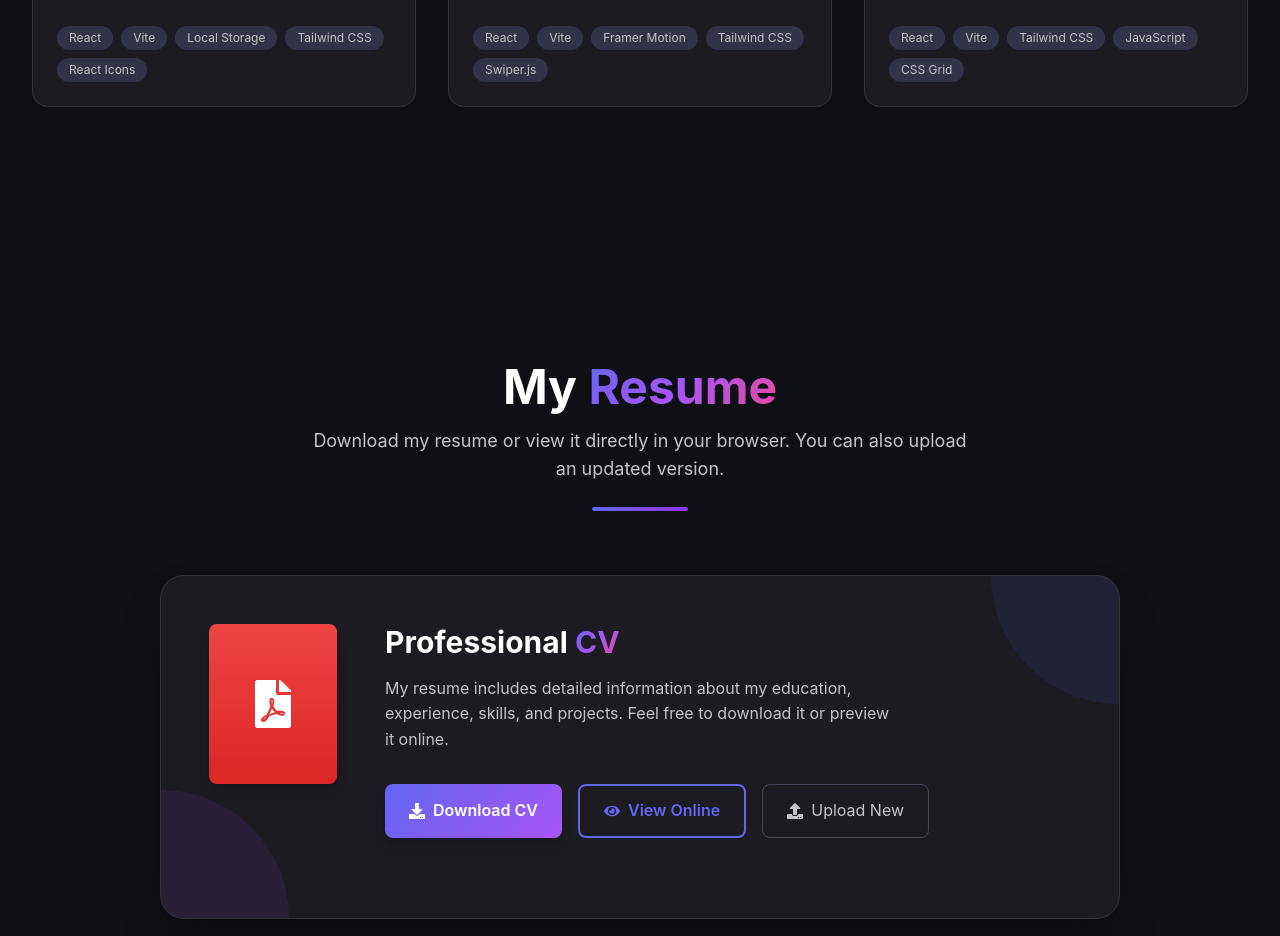
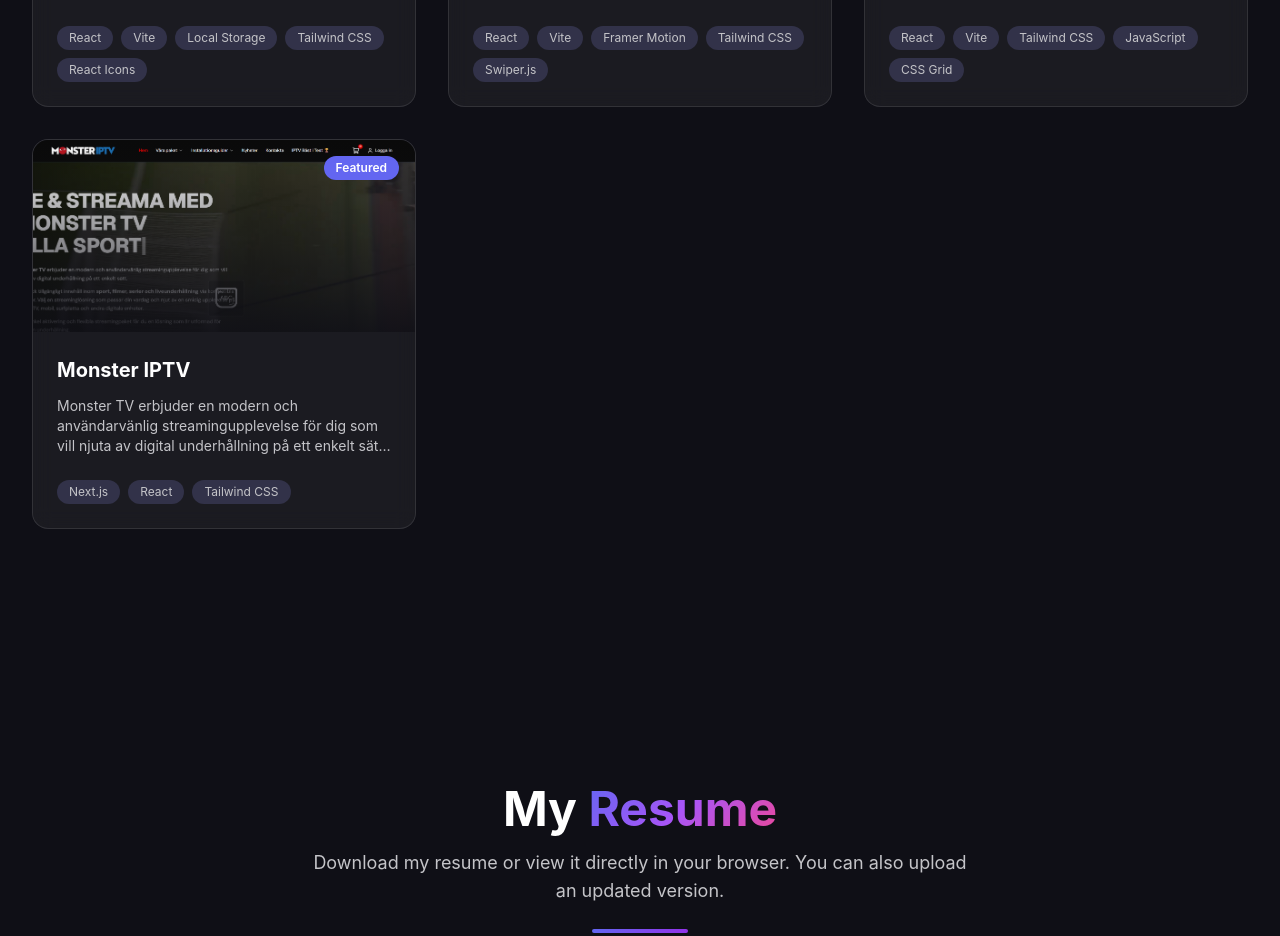
Before and after one commit to Muhammadkashifsaeed/kashif-saeed, a Next.js app: page / in a window 1280 px wide. Shown: the part 4500-5436 px from the top of the page. Built offline with nearby package versions, Linux system fonts and the light colour scheme; no server answers.

Commit message:
SEO optimization, added Monster IPTV and fixed robots tags

```diff
--- a/src/app/layout.jsx
+++ b/src/app/layout.jsx
@@ -1,7 +1,14 @@
 import './globals.css';
 
+const getBaseUrl = () => {
+  if (process.env.NEXT_PUBLIC_BASE_URL) return process.env.NEXT_PUBLIC_BASE_URL;
+  if (process.env.VERCEL_PROJECT_PRODUCTION_URL) return `https://${process.env.VERCEL_PROJECT_PRODUCTION_URL}`;
+  if (process.env.VERCEL_URL) return `https://${process.env.VERCEL_URL}`;
+  return 'http://localhost:3001';
+};
+
 export const metadata = {
-  metadataBase: new URL(process.env.NEXT_PUBLIC_BASE_URL || 'http://localhost:3001'),
+  metadataBase: new URL(getBaseUrl()),
   title: 'Kashif Saeed | Next.js Developer Portfolio',
   description: 'Portfolio of Kashif Saeed, a passionate Next.js Developer from Lahore, Pakistan, specializing in responsive and beautiful web experiences.',
   keywords: ['Kashif Saeed', 'Next.js Developer', 'Frontend Developer', 'React Developer', 'Web Developer', 'Portfolio', 'Pakistan'],
--- a/src/app/robots.js
+++ b/src/app/robots.js
@@ -1,5 +1,7 @@
 export default function robots() {
-  const baseUrl = process.env.NEXT_PUBLIC_BASE_URL || 'http://localhost:3001';
+  const baseUrl = process.env.NEXT_PUBLIC_BASE_URL
+    || (process.env.VERCEL_PROJECT_PRODUCTION_URL ? `https://${process.env.VERCEL_PROJECT_PRODUCTION_URL}` : null)
+    || (process.env.VERCEL_URL ? `https://${process.env.VERCEL_URL}` : 'http://localhost:3001');
 
   return {
     rules: {
--- a/src/app/sitemap.js
+++ b/src/app/sitemap.js
@@ -1,5 +1,7 @@
 export default function sitemap() {
-  const baseUrl = process.env.NEXT_PUBLIC_BASE_URL || 'http://localhost:3001';
+  const baseUrl = process.env.NEXT_PUBLIC_BASE_URL
+    || (process.env.VERCEL_PROJECT_PRODUCTION_URL ? `https://${process.env.VERCEL_PROJECT_PRODUCTION_URL}` : null)
+    || (process.env.VERCEL_URL ? `https://${process.env.VERCEL_URL}` : 'http://localhost:3001');
 
   return [
     {
--- a/src/data/portfolioData.js
+++ b/src/data/portfolioData.js
@@ -110,6 +110,16 @@
     liveUrl: 'https://calculator-xi-kohl-27.vercel.app/',
     githubUrl: 'https://github.com/Muhammadkashifsaeed/Calculator',
     featured: true
+  },
+  {
+    id: 10,
+    title: 'Monster IPTV',
+    description: 'Monster TV erbjuder en modern och användarvänlig streamingupplevelse för dig som vill njuta av digital underhållning på ett enkelt sätt. Upptäck tillgängligt innehåll inom sport, filmer, serier och liveunderhållning via kompatibla enheter.',
+    image: '/images/monster iptv.png',
+    technologies: ['Next.js', 'React', 'Tailwind CSS'],
+    liveUrl: 'https://monsteriptv-beryl.vercel.app/',
+    githubUrl: 'https://github.com/Muhammadkashifsaeed/monsteriptv.git',
+    featured: true
   }
 ];
 
```
Also changed, not shown: public/images/monster iptv.png (added), vercel.json.
